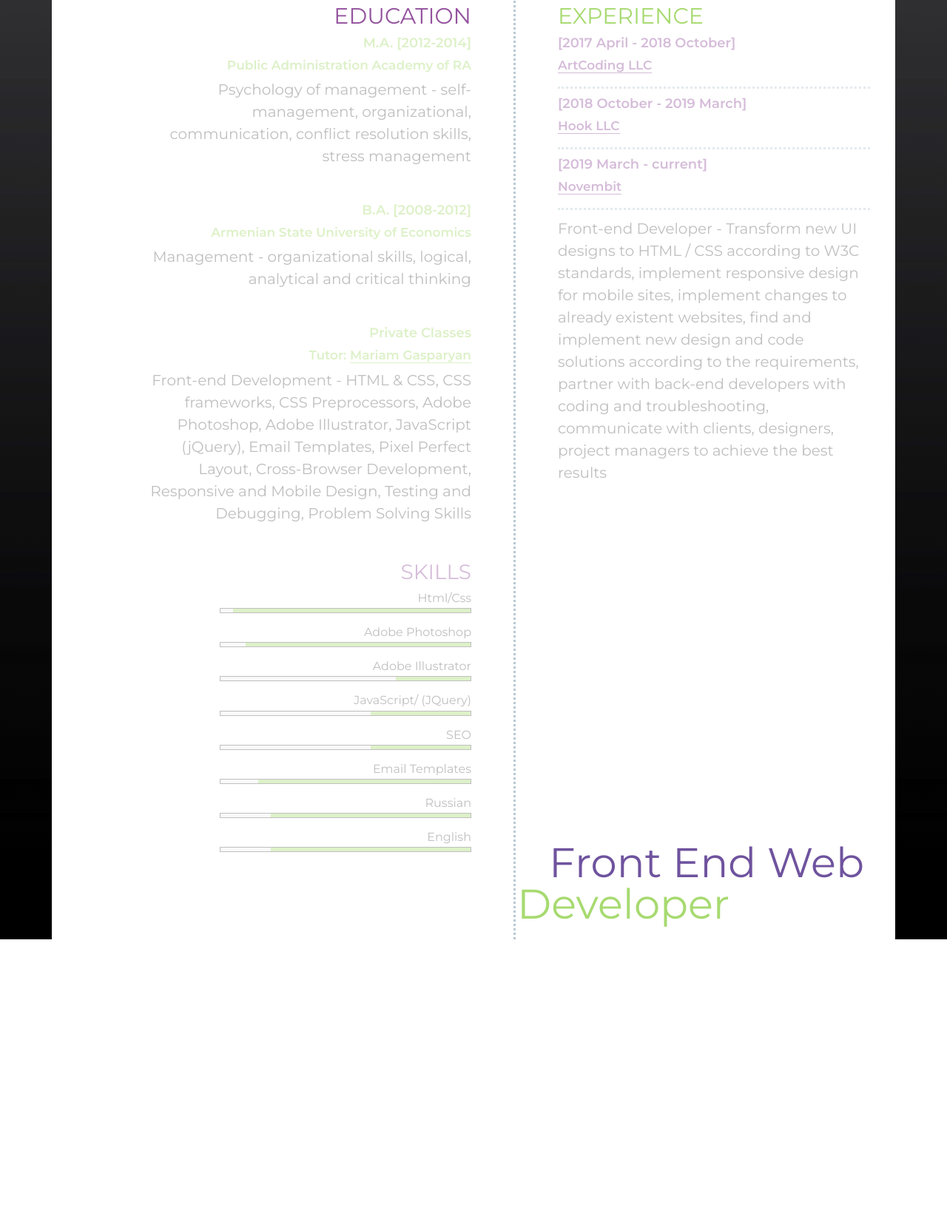
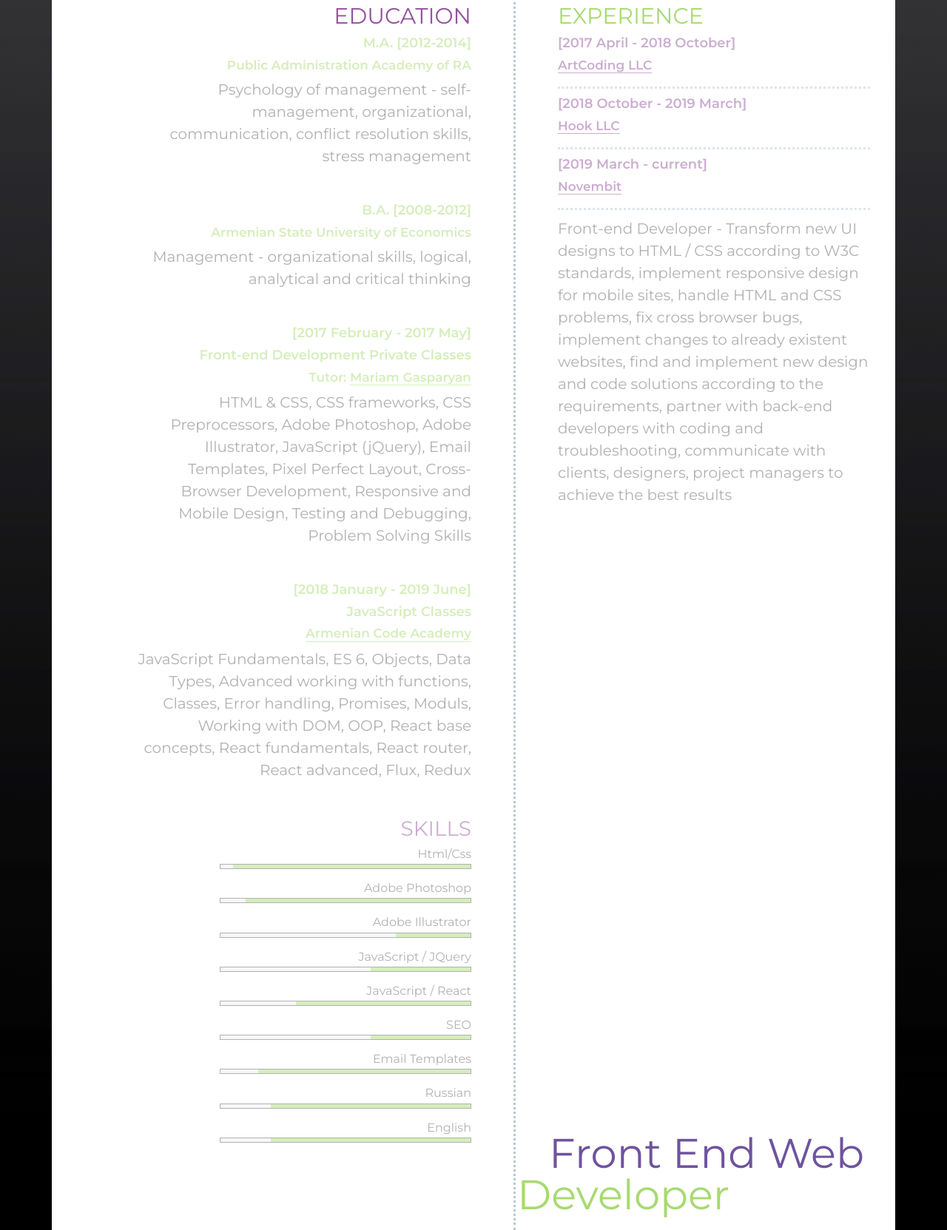
Before and after one commit to nune-aramyan/nune-aramyan.github.io, a plain HTML site: page index.html in a window 1280 px wide. Shown: the part 280-1943 px from the top of the page at 74% size. Before the commit the page ends 1550 px from the top, so only its background shows below. Drawn offline with Linux system fonts and the light colour scheme.

Commit message:
added courses

```diff
--- a/index.html
+++ b/index.html
@@ -33,10 +33,19 @@
                     <h3 class="text-sec-clr font-18 font-semi-bold">B.A. [2008-2012]</h3>
                     <h3 class="text-sec-clr font-17 font-semi-bold">Armenian State University of Economics</h3>
                     <h4 class="font-20 section-education_desc">Management - organizational skills, logical, analytical and critical thinking</h4>
-                </div> <div class="mb-5"> <h3 class="text-sec-clr font-18 font-semi-bold">Private Classes</h3>
+                </div>
+                <div class="mb-5">
+                    <h3 class="text-sec-clr font-18 font-semi-bold">[2017 February - 2017 May]</h3>
+                    <h3 class="text-sec-clr font-18 font-semi-bold">Front-end Development Private Classes</h3>
                     <h3 class="text-sec-clr font-17 font-semi-bold">Tutor: <a href="https://www.linkedin.com/in/marish-gasparyan/" target="_blank" class="underlined d-inline-block text-sec-clr">Mariam Gasparyan</a></h3>
-                    <h4 class="font-20 section-education_desc">Front-end Development - HTML & CSS, CSS frameworks, CSS Preprocessors, Adobe Photoshop, Adobe Illustrator,
+                    <h4 class="font-20 section-education_desc">HTML & CSS, CSS frameworks, CSS Preprocessors, Adobe Photoshop, Adobe Illustrator,
                         JavaScript (jQuery), Email Templates, Pixel Perfect Layout, Cross-Browser Development, Responsive and Mobile Design, Testing and Debugging, Problem Solving Skills</h4>
+                </div>
+                <div class="mb-5">
+                    <h3 class="text-sec-clr font-18 font-semi-bold">[2018 January - 2019 June]</h3>
+                    <h3 class="text-sec-clr font-18 font-semi-bold">JavaScript Classes</h3>
+                    <h3 class="text-sec-clr font-17 font-semi-bold"><a href="https://aca.am/hy/" target="_blank" class="underlined d-inline-block text-sec-clr">Armenian Code Academy</a></h3>
+                    <h4 class="font-20 section-education_desc">JavaScript Fundamentals, ES 6, Objects, Data Types, Advanced working with functions, Classes, Error handling, Promises, Moduls, Working with DOM, OOP, React base concepts, React fundamentals, React router, React advanced, Flux, Redux</h4>
                 </div>
                 <div id="skills" class="mb-5 w-75 ml-auto not-shown">
                     <h3 class="text-tert-clr font-25 text-uppercase">Skills</h3>
@@ -59,9 +68,15 @@
                     </div>
                     </div>
                     <div class="progress-cols progress-cols-4 mb-3">
-                        <h3 class="font-16 mb-1">JavaScript/ (JQuery)</h3>
+                        <h3 class="font-16 mb-1">JavaScript / JQuery</h3>
                         <div class="progress-bar d-flex justify-content-end">
                             <div class="progress-bar_inner bg-main-clr" style="width: 40%"></div>
+                        </div>
+                    </div>
+                    <div class="progress-cols progress-cols-4 mb-3">
+                        <h3 class="font-16 mb-1">JavaScript / React</h3>
+                        <div class="progress-bar d-flex justify-content-end">
+                            <div class="progress-bar_inner bg-main-clr" style="width: 70%"></div>
                         </div>
                     </div>
                     <div class="progress-cols progress-cols-4 mb-3">
@@ -139,7 +154,7 @@
                     <a href="https://novembit.com/" target="_blank" class="d-inline-block underlined text-tert-clr">Novembit</a>
                 </h3>
             </div>
-            <h4 class="font-20 section-education_desc">Front-end Developer - Transform new UI designs to HTML / CSS according to W3C standards, implement responsive design for mobile sites, implement changes to already existent websites, find and implement new design and code solutions according to the requirements, partner with back-end developers with coding and troubleshooting, communicate with clients, designers, project managers to achieve the best results </h4>
+            <h4 class="font-20 section-education_desc">Front-end Developer - Transform new UI designs to HTML / CSS according to W3C standards, implement responsive design for mobile sites, handle HTML and CSS problems, fix cross browser bugs, implement changes to already existent websites, find and implement new design and code solutions according to the requirements, partner with back-end developers with coding and troubleshooting, communicate with clients, designers, project managers to achieve the best results </h4>
         </div>
 
     </section>
```
